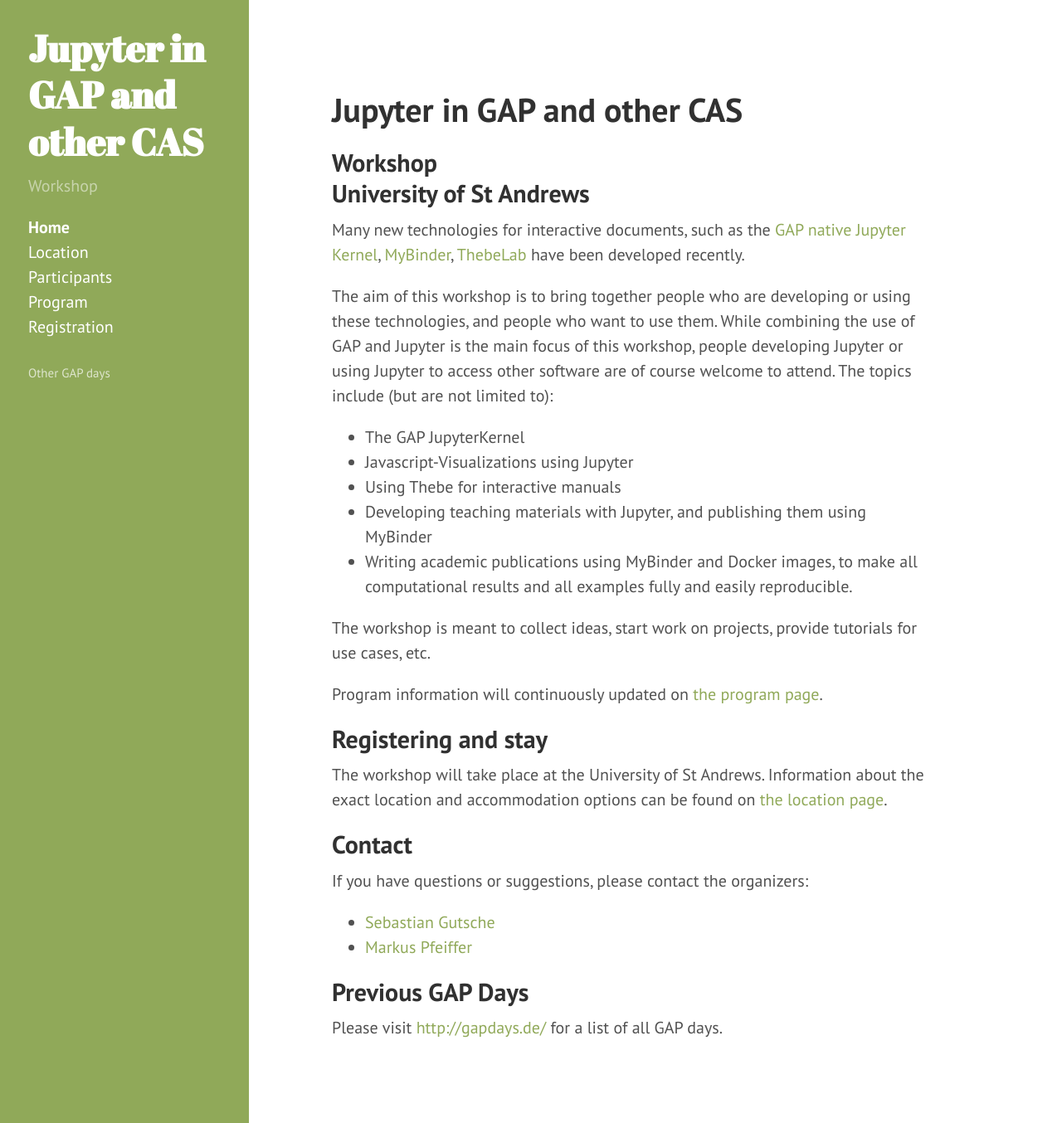
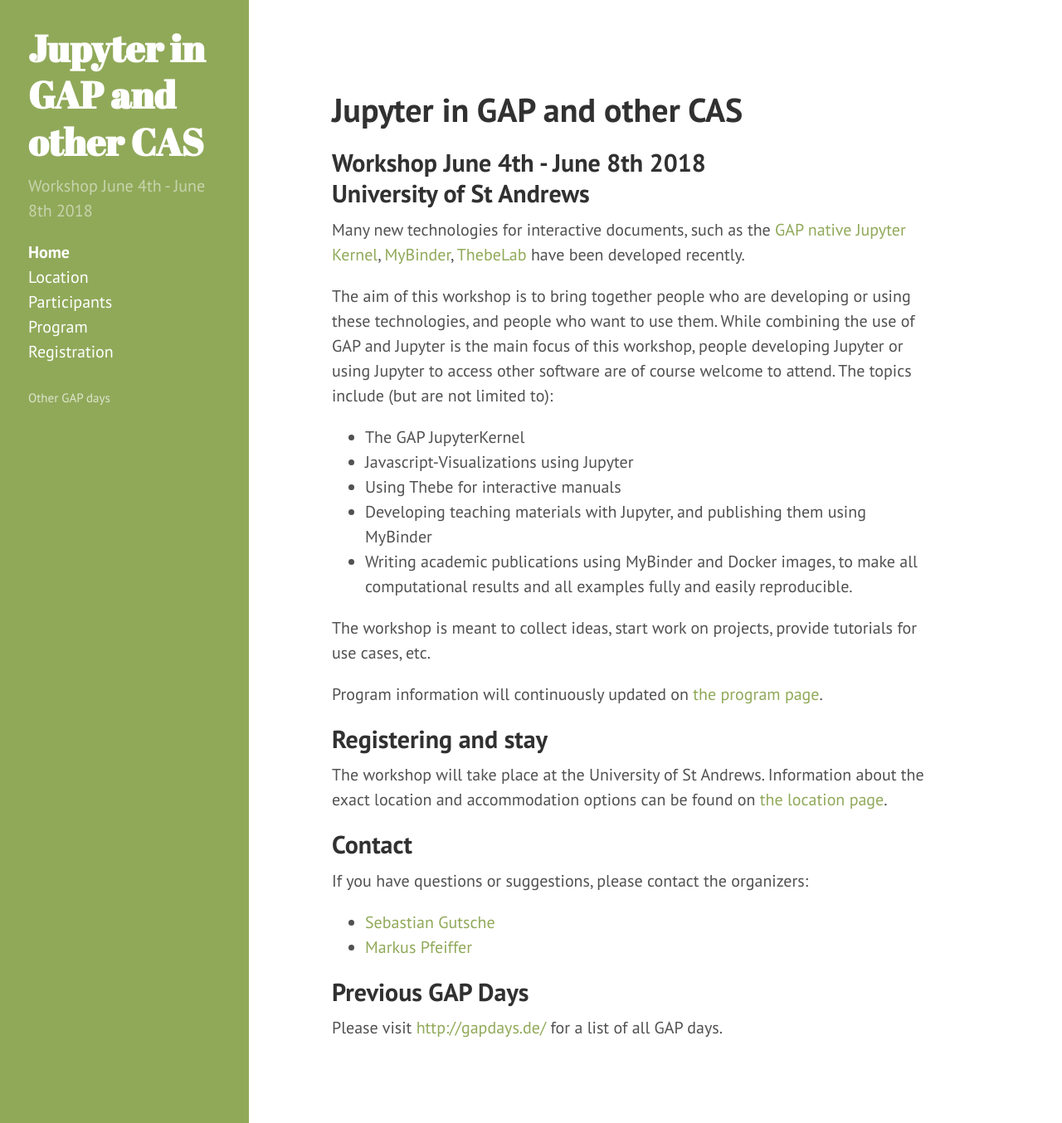
Before and after one commit to gapdays/gap-jupyter-days2018, a Jekyll site: the page built from index.md, in a window 1280 px wide and 1354 px high. Shown: the whole window at 83% size. Built offline with Jekyll 4.4.1, drawn with Linux system fonts in a browser that asks for light colours.

Commit message:
Update _config.yml

```diff
--- a/_config.yml
+++ b/_config.yml
@@ -8,7 +8,7 @@ permalink:        pretty
 # Setup
 title:            'Jupyter in GAP and other CAS'
 tagline:          'GAP Jupyter Days'
-description:      'Workshop '
+description:      'Workshop June 4th - June 8th 2018'
 location:         'University of St Andrews'
 url:              http://gapdays.de
 baseurl:          /gap-jupyter-days2018
```
